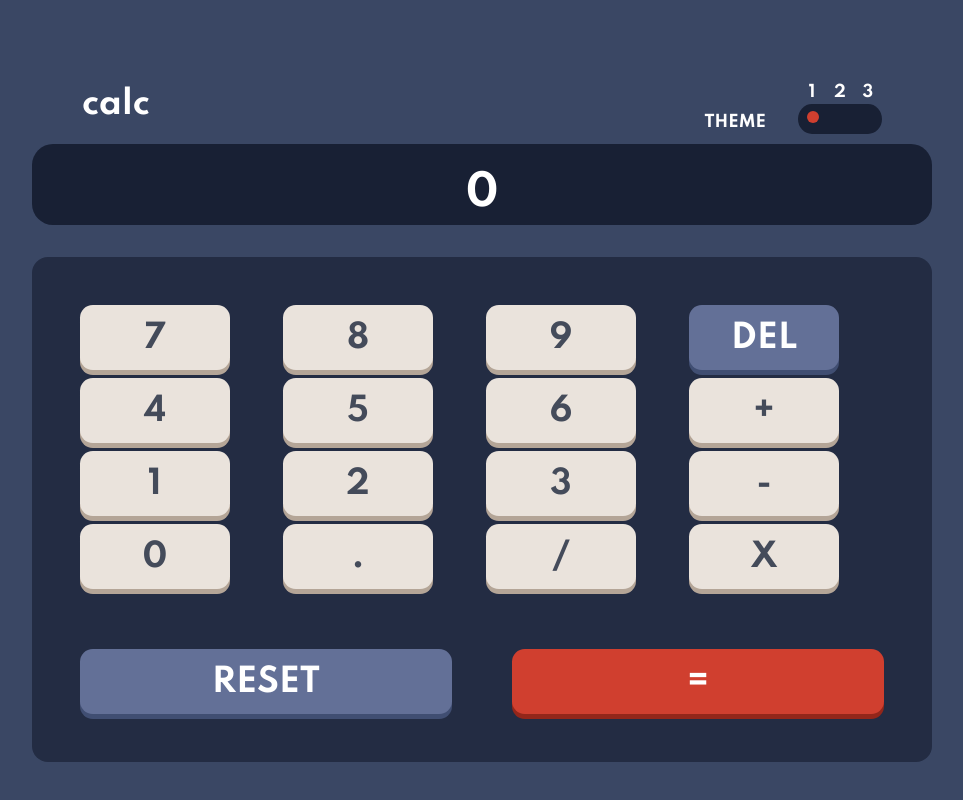
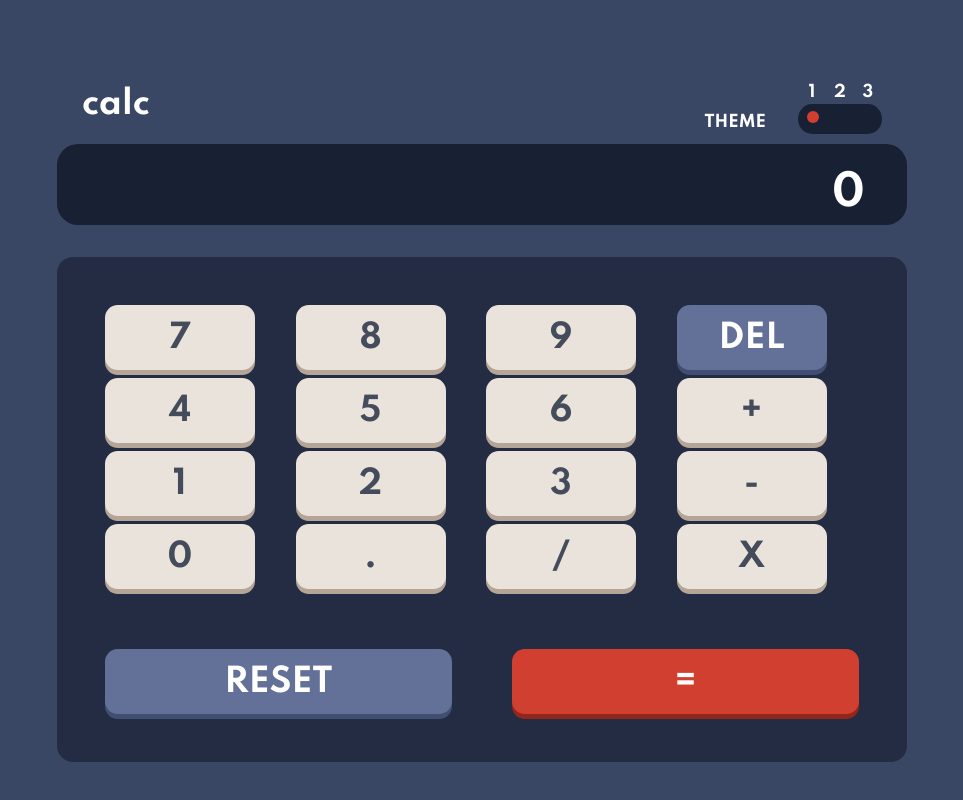
Before and after one commit to YevgeniyMakkaveev/redux-calc, a React (Create React App) app: page / in a window 1280 px wide. Shown: the whole page, without its empty margins (158-1121 px from the left). Built offline with nearby package versions, Linux system fonts and the light colour scheme.

Commit message:
text on the right

```diff
--- a/src/components/buttons/Buttons.scss
+++ b/src/components/buttons/Buttons.scss
@@ -3,7 +3,7 @@
   padding: 1em;
   width: 95%;
   height: auto;
-  max-width: 900px;
+  max-width: 850px;
   display: grid;
   border-radius: 1em;
   .keyboard__group {
--- a/src/components/display/Display.scss
+++ b/src/components/display/Display.scss
@@ -1,9 +1,11 @@
 .calc__display{
  margin: 0 auto;
  width: 95%;
- max-width: 900px;
+ max-width: 850px;
 font-size: 42px;
 border-radius: 0.5em;
+text-align: right;
+padding-right: 1em;
 .small__display{
  font-size: 10px;
  width: auto;
```
